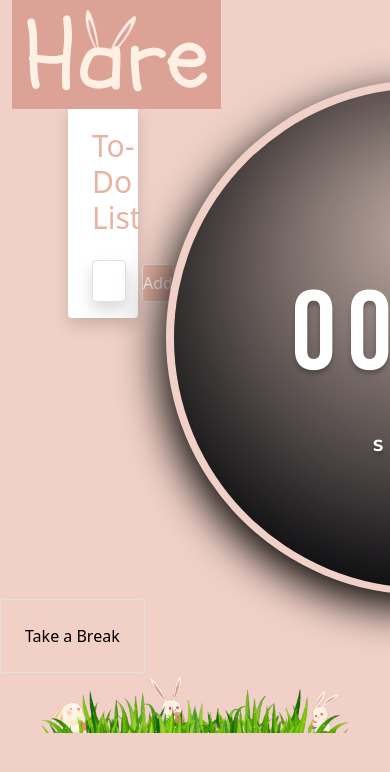
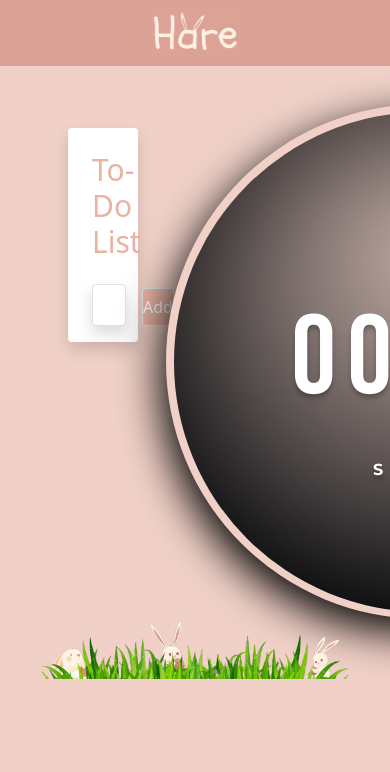
Before and after one commit to danielkaichis/nwhacks2022, a Flask app: page / in a window 390 px wide; the page is wider, and only the part inside the window is pictured. Shown: the top 772 px of that part. Run offline with Flask 2, Linux system fonts and the light colour scheme.

Commit message:
finish base home page ui (not responsive)

```diff
--- a/templates/home.html
+++ b/templates/home.html
@@ -110,10 +110,36 @@
             background-color: #f18181;
         }
 
+        .logo-container {
+            background-color: #dca195;
+        }
+
+        .logo {
+            height: 50px;
+            display: block;
+            margin-left: auto;
+            margin-right: auto;
+            width: auto;
+        }
+
+        #break-btn {
+            background-color: #dca195;
+            border-width: 2px;
+            border-color: #F1d1c7;
+            position: absolute;
+            right: 400px;
+            bottom: 320px;
+            font-family: Montserrat;
+            letter-spacing: 0.1em;
+        }
+
+
     </style>
     <body>
-        <img class="absolute align-center top-0 mb-12 image-header" src="{{ url_for('static', filename='images/logo.png') }}" alt="Hare" rel="image">
-        <div class="z-1 grid grid-cols-12 gap-1 mt-20 w-full h-full">
+        <div class="logo-container w-full left-0 top-0 absolute justify-center place-content-center py-2">
+            <img class="logo justify-center" src="{{ url_for('static', filename='images/logo.png') }}" alt="logo" class="image-footer">
+        </div>
+        <div class="z-1 grid grid-cols-12 gap-1 mt-20 w-full h-full pt-4">
             <div class="pl-8 bg-teal-lightest font-sans col-span-5">
                 <div class="ml-20 bg-white rounded shadow px-6 pt-6 pb-2 mx-4 mt-4 lg:w-3/4 lg:max-w-lg">
                     <div class="mb-2">
@@ -144,9 +170,9 @@
                 </div>
             </div>
         </div>
-        <button id="break-btn" class="z-5 p-4 text-center bg-red border border-solid border-blue-600 rounded mt-1 text-black" style="display: block" id="save-todo-btn">Take a Break</button>
+        <a id="break-btn" class="absolute z-5 p-4 text-center rounded mt-1 text-white font-bold" style="display: none" href="stretch">Take a Break</a>
         <div class="h-100">
-            <img class="z-0 absolute image-footer" src="{{ url_for('static', filename='images/grass.png') }}" alt="img" rel="image">
+            <img class="image-footer" src="{{ url_for('static', filename='images/grass.png') }}" alt="img" rel="image">
         </div>
     </body>
     </html>
```
